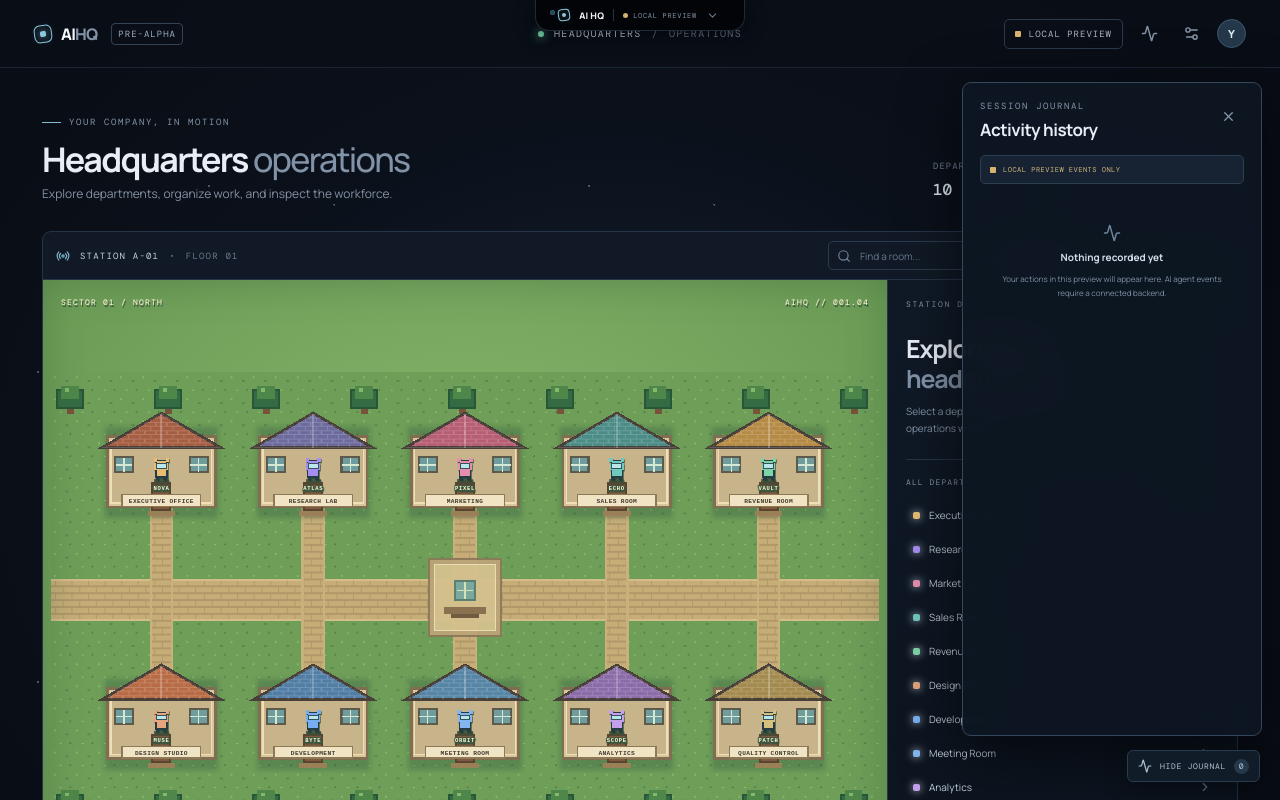
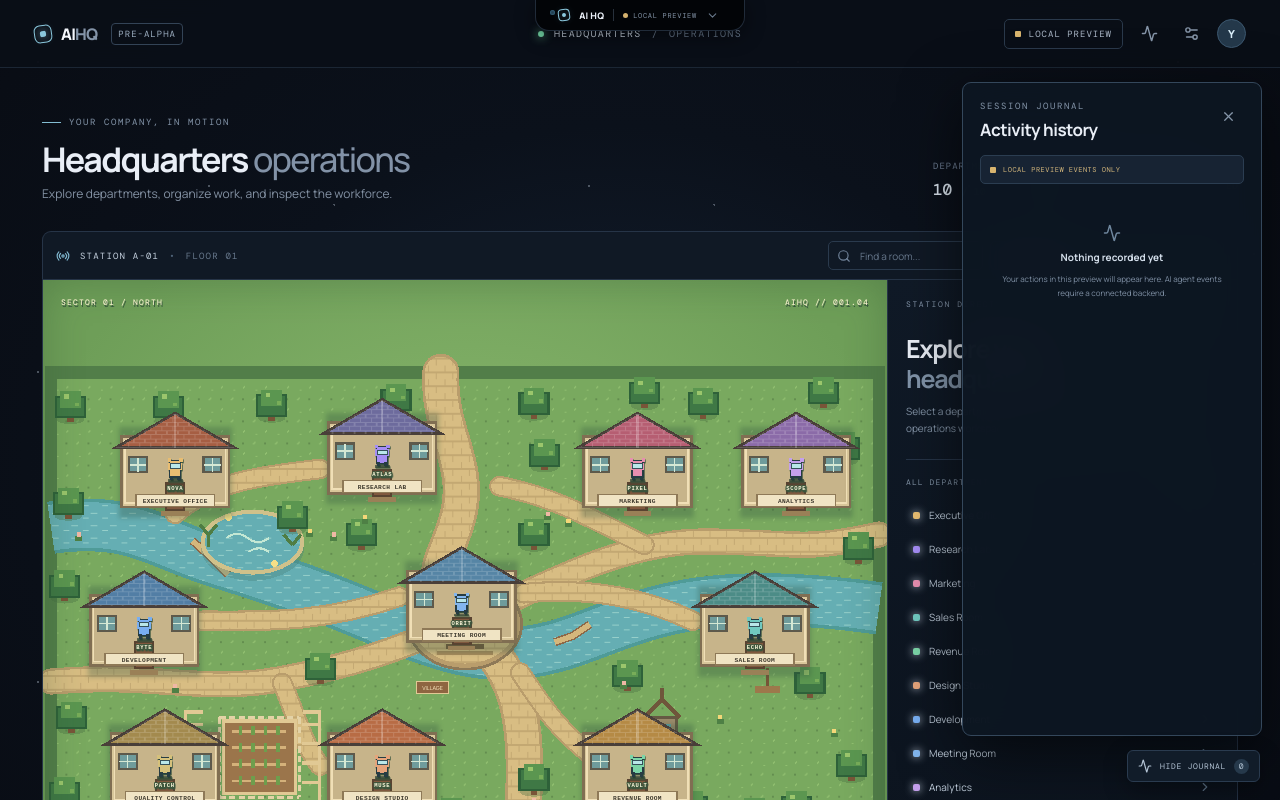
Before and after one commit to yazoniplay/ai-agents-visual-HQ, a React (Vite) app: page / in a window 1280 px wide. Shown: the top 800 px of the page. Built offline with nearby package versions, Linux system fonts and the light colour scheme.

Commit message:
Redesign map as an organic village landscape

```diff
--- a/src/App.tsx
+++ b/src/App.tsx
@@ -11,16 +11,16 @@ type Room = {
 };
 
 const rooms: Room[] = [
-  { id: "executive", name: "Executive Office", short: "EXECUTIVE", x: 70, y: 55, w: 180, h: 150, color: "#e8bd72", icon: "◆", department: "Leadership", description: "Company direction, priorities and high-level decisions.", crew: ["NOVA"] },
-  { id: "research", name: "Research Lab", short: "RESEARCH", x: 290, y: 55, w: 180, h: 150, color: "#a58df4", icon: "⌕", department: "Intelligence", description: "Market research, competitor intelligence and opportunity discovery.", crew: ["ATLAS"] },
-  { id: "marketing", name: "Marketing", short: "MARKETING", x: 510, y: 55, w: 180, h: 150, color: "#e78eaf", icon: "✳", department: "Growth", description: "Brand, campaigns, content and customer acquisition.", crew: ["PIXEL"] },
-  { id: "sales", name: "Sales Room", short: "SALES", x: 730, y: 55, w: 180, h: 150, color: "#70c9c0", icon: "↗", department: "Commercial", description: "Prospecting, pipeline management and customer relationships.", crew: ["ECHO"] },
-  { id: "revenue", name: "Revenue Room", short: "REVENUE", x: 950, y: 55, w: 180, h: 150, color: "#7bd5a7", icon: "＄", department: "Finance", description: "Pricing, revenue strategy, forecasting and financial performance.", crew: ["VAULT"] },
-  { id: "design", name: "Design Studio", short: "DESIGN", x: 70, y: 420, w: 180, h: 150, color: "#e5a47b", icon: "◈", department: "Creative", description: "Product interfaces, visual systems and creative direction.", crew: ["MUSE"] },
-  { id: "development", name: "Development", short: "DEVELOPMENT", x: 290, y: 420, w: 180, h: 150, color: "#78aef1", icon: "⌘", department: "Engineering", description: "Software architecture, implementation and technical delivery.", crew: ["BYTE"] },
-  { id: "meeting", name: "Meeting Room", short: "MEETING", x: 510, y: 420, w: 180, h: 150, color: "#83b6ee", icon: "◎", department: "Collaboration", description: "Cross-department discussions, reviews and company decisions.", crew: ["ORBIT"] },
-  { id: "analytics", name: "Analytics", short: "ANALYTICS", x: 730, y: 420, w: 180, h: 150, color: "#c4a0ec", icon: "▥", department: "Insights", description: "Metrics, experiments, reporting and performance analysis.", crew: ["SCOPE"] },
-  { id: "quality", name: "Quality Control", short: "QUALITY", x: 950, y: 420, w: 180, h: 150, color: "#d5c17b", icon: "✓", department: "Review", description: "Testing, review and quality gates before work is delivered.", crew: ["PATCH"] },
+  { id: "executive", name: "Executive Office", short: "EXECUTIVE", x: 90, y: 55, w: 180, h: 150, color: "#e8bd72", icon: "◆", department: "Leadership", description: "Company direction, priorities and high-level decisions.", crew: ["NOVA"] },
+  { id: "research", name: "Research Lab", short: "RESEARCH", x: 390, y: 35, w: 180, h: 150, color: "#a58df4", icon: "⌕", department: "Intelligence", description: "Market research, competitor intelligence and opportunity discovery.", crew: ["ATLAS"] },
+  { id: "marketing", name: "Marketing", short: "MARKETING", x: 760, y: 55, w: 180, h: 150, color: "#e78eaf", icon: "✳", department: "Growth", description: "Brand, campaigns, content and customer acquisition.", crew: ["PIXEL"] },
+  { id: "sales", name: "Sales Room", short: "SALES", x: 930, y: 285, w: 180, h: 150, color: "#70c9c0", icon: "↗", department: "Commercial", description: "Prospecting, pipeline management and customer relationships.", crew: ["ECHO"] },
+  { id: "revenue", name: "Revenue Room", short: "REVENUE", x: 760, y: 485, w: 180, h: 150, color: "#7bd5a7", icon: "＄", department: "Finance", description: "Pricing, revenue strategy, forecasting and financial performance.", crew: ["VAULT"] },
+  { id: "design", name: "Design Studio", short: "DESIGN", x: 390, y: 485, w: 180, h: 150, color: "#e5a47b", icon: "◈", department: "Creative", description: "Product interfaces, visual systems and creative direction.", crew: ["MUSE"] },
+  { id: "development", name: "Development", short: "DEVELOPMENT", x: 45, y: 285, w: 180, h: 150, color: "#78aef1", icon: "⌘", department: "Engineering", description: "Software architecture, implementation and technical delivery.", crew: ["BYTE"] },
+  { id: "meeting", name: "Meeting Room", short: "MEETING", x: 505, y: 250, w: 180, h: 150, color: "#83b6ee", icon: "◎", department: "Collaboration", description: "Cross-department discussions, reviews and company decisions.", crew: ["ORBIT"] },
+  { id: "analytics", name: "Analytics", short: "ANALYTICS", x: 990, y: 55, w: 180, h: 150, color: "#c4a0ec", icon: "▥", department: "Insights", description: "Metrics, experiments, reporting and performance analysis.", crew: ["SCOPE"] },
+  { id: "quality", name: "Quality Control", short: "QUALITY", x: 75, y: 485, w: 180, h: 150, color: "#d5c17b", icon: "✓", department: "Review", description: "Testing, review and quality gates before work is delivered.", crew: ["PATCH"] },
 ];
 
 const agents = [
@@ -135,21 +135,32 @@ function App() {
           <div className="map-canvas" style={{ transform: `scale(${zoom})` }}>
             <svg viewBox="0 0 1200 680" role="img" aria-label="Top-down pixel-art village headquarters with ten department buildings">
               <defs>
-                <pattern id="grass" width="32" height="32" patternUnits="userSpaceOnUse"><rect width="32" height="32" fill="#6e9e58"/><rect x="4" y="5" width="3" height="3" fill="#82b96b"/><rect x="21" y="11" width="4" height="3" fill="#5c884b"/><rect x="12" y="25" width="3" height="2" fill="#91c477"/><path d="M27 27l2-3" stroke="#507c45" strokeWidth="2"/></pattern>
-                <pattern id="pathTiles" width="24" height="20" patternUnits="userSpaceOnUse"><rect width="24" height="20" fill="#c6ad78"/><path d="M0 1H24M0 10H24M0 19H24M7 1V10M18 10V19" stroke="#a68d60" strokeWidth="1.5" opacity=".65"/></pattern>
+                <pattern id="grass" width="32" height="32" patternUnits="userSpaceOnUse"><rect width="32" height="32" fill="#79a95f"/><path d="M5 8l3-3m14 18l3-3M9 27l2-2" stroke="#91bf70" strokeWidth="2"/><rect x="21" y="6" width="3" height="3" fill="#638d4f"/></pattern>
+                <pattern id="pathTiles" width="24" height="20" patternUnits="userSpaceOnUse"><rect width="24" height="20" fill="#d8bd83"/><path d="M0 1H24M0 19H24M7 1V10M19 10V19" stroke="#b99c68" strokeWidth="1.5" opacity=".65"/></pattern>
                 <pattern id="roofTiles" width="16" height="12" patternUnits="userSpaceOnUse"><path d="M0 0H16M0 6H16M8 0V6M0 6V12" stroke="#ffffff" strokeOpacity=".16" strokeWidth="2"/></pattern>
                 <filter id="softShadow" x="-30%" y="-30%" width="160%" height="160%"><feGaussianBlur stdDeviation="4"/></filter>
+                <pattern id="water" width="28" height="18" patternUnits="userSpaceOnUse"><rect width="28" height="18" fill="#65aeb3"/><path d="M2 6h9m7 7h8" stroke="#a4d9d0" strokeWidth="2" opacity=".8"/></pattern>
               </defs>
               <rect width="1200" height="680" fill="url(#grass)"/>
-              <path d="M0 330H1200" stroke="#d5bd8a" strokeWidth="62"/><path d="M0 330H1200" stroke="url(#pathTiles)" strokeWidth="54"/>
-              <path d="M160 190V330M380 190V330M600 190V330M820 190V330M1040 190V330M160 330V435M380 330V435M600 330V435M820 330V435M1040 330V435" stroke="#c9b17c" strokeWidth="34" fill="none"/>
-              <path d="M160 190V330M380 190V330M600 190V330M820 190V330M1040 190V330M160 330V435M380 330V435M600 330V435M820 330V435M1040 330V435" stroke="url(#pathTiles)" strokeWidth="28" fill="none"/>
-              <g opacity=".95">
-                <rect x="548" y="270" width="104" height="112" fill="#bba477" stroke="#8d7958" strokeWidth="3"/><rect x="556" y="278" width="88" height="96" fill="#d4c18e" stroke="#eee0b7" strokeWidth="2"/>
-                <rect x="586" y="302" width="28" height="28" fill="#78a9a1" stroke="#547e72" strokeWidth="3"/><path d="M600 304V328M588 316H612" stroke="#d6e6b8" strokeWidth="2"/>
-                <rect x="570" y="340" width="60" height="10" fill="#876f4f"/><rect x="580" y="350" width="40" height="6" fill="#6d573e"/>
-              </g>
-              {Array.from({length:18},(_,i)=>{const x=28+(i%9)*142;const y=i<9?24:610;return <g key={i} className="pixel-tree" transform={`translate(${x} ${y})`}><rect x="-5" y="18" width="10" height="18" fill="#76533a"/><rect x="-19" y="2" width="38" height="26" fill="#356b43" stroke="#285638" strokeWidth="3"/><rect x="-13" y="-5" width="25" height="20" fill="#4f874b"/><rect x="-8" y="-1" width="6" height="5" fill="#83b96a"/></g>})}
+              <path d="M0 0H1200V680H0Z" fill="none" stroke="#527e49" strokeWidth="18"/>
+              <path d="M0 225C115 208 155 248 240 274S390 322 490 365S660 424 760 388S940 306 1200 342" fill="none" stroke="#4d9b9e" strokeWidth="76" opacity=".92"/>
+              <path d="M0 225C115 208 155 248 240 274S390 322 490 365S660 424 760 388S940 306 1200 342" fill="none" stroke="url(#water)" strokeWidth="66"/>
+              <path d="M205 244l30 27 22 22M730 391l26-9 25-17" stroke="#8c6848" strokeWidth="12" fill="none"/>
+              <path d="M205 244l30 27 22 22M730 391l26-9 25-17" stroke="#d4b77c" strokeWidth="8" fill="none"/>
+              <path d="M565 0C560 85 610 132 590 208S536 291 600 360S702 470 680 680" fill="none" stroke="#b99d6c" strokeWidth="54" strokeLinecap="round"/>
+              <path d="M565 0C560 85 610 132 590 208S536 291 600 360S702 470 680 680" fill="none" stroke="url(#pathTiles)" strokeWidth="46" strokeLinecap="round"/>
+              <path d="M0 448C140 435 222 465 330 445S500 402 600 360S820 244 950 245S1090 260 1200 235" fill="none" stroke="#b99d6c" strokeWidth="38" strokeLinecap="round"/>
+              <path d="M0 448C140 435 222 465 330 445S500 402 600 360S820 244 950 245S1090 260 1200 235" fill="none" stroke="url(#pathTiles)" strokeWidth="31" strokeLinecap="round"/>
+              <path d="M180 205C230 160 300 150 390 140M650 165C730 180 790 215 860 250M680 435C710 480 735 520 790 560M335 450C355 495 365 540 390 570M220 360C300 360 390 365 505 325M685 320C790 310 865 330 930 360" fill="none" stroke="#b99d6c" strokeWidth="30" strokeLinecap="round"/>
+              <path d="M180 205C230 160 300 150 390 140M650 165C730 180 790 215 860 250M680 435C710 480 735 520 790 560M335 450C355 495 365 540 390 570M220 360C300 360 390 365 505 325M685 320C790 310 865 330 930 360" fill="none" stroke="url(#pathTiles)" strokeWidth="24" strokeLinecap="round"/>
+              <g className="village-plaza"><ellipse cx="600" cy="365" rx="82" ry="65" fill="#b99d6c" stroke="#8e7957" strokeWidth="4"/><ellipse cx="600" cy="365" rx="74" ry="57" fill="url(#pathTiles)"/><rect x="581" y="336" width="38" height="54" fill="#8e7652" stroke="#715d42" strokeWidth="3"/><rect x="586" y="330" width="28" height="12" fill="#c8b17e" stroke="#806a4b" strokeWidth="2"/><path d="M600 333V365M586 350H614" stroke="#e8d9ac" strokeWidth="3"/><rect x="573" y="393" width="54" height="8" fill="#795d3e"/><rect x="560" y="404" width="80" height="6" fill="#a88b5b"/></g>
+              <g className="village-pond"><ellipse cx="292" cy="254" rx="75" ry="48" fill="#477f79" opacity=".35"/><ellipse cx="292" cy="246" rx="72" ry="44" fill="url(#water)" stroke="#d0c18a" strokeWidth="6"/><path d="M254 240q16-12 31 0t31 0M286 260q16-10 30 0" fill="none" stroke="#c4e8d4" strokeWidth="3"/><path d="M228 235l-12-14m12 14l13-14m-13 14v18M350 250l12-15m-12 15l-13-15" stroke="#4f7d43" strokeWidth="5"/><circle cx="257" cy="210" r="5" fill="#f5df87"/><circle cx="324" cy="277" r="5" fill="#f5df87"/></g>
+              <g className="village-garden"><rect x="250" y="505" width="104" height="105" fill="#9b754b" stroke="#e1c994" strokeWidth="5"/><path d="M263 520H341M263 544H341M263 568H341M263 592H341" stroke="#d4b17a" strokeWidth="4"/><path d="M275 513v13m18-13v13m18-13v13m18-13v13m-54 11v13m18-13v13m18-13v13m18-13v13m-54 11v13m18-13v13m18-13v13m18-13v13m-54 11v13m18-13v13m18-13v13m18-13v13" stroke="#6e9e4d" strokeWidth="5"/><path d="M244 500V616M360 500V616M244 500H360M244 616H360" stroke="#e3d2a6" strokeWidth="4" strokeDasharray="9 5"/></g>
+              <g className="village-well"><rect x="865" y="500" width="42" height="34" fill="#9b8b6a" stroke="#665943" strokeWidth="4"/><path d="M860 500l26-26 26 26M886 475v-17" fill="none" stroke="#6f563b" strokeWidth="6"/><rect x="874" y="510" width="24" height="17" fill="#5c9da0"/></g>
+              <g className="village-fence" stroke="#e1c994" strokeWidth="5" fill="none"><path d="M220 492h-25v132h25M365 492h24v132h-24M195 510h25m-25 28h25m-25 28h25m-25 28h25m144-84h25m-25 28h25m-25 28h25m-25 28h25"/></g>
+              {Array.from({length:30},(_,i)=>{const spots=[[28,40],[320,38],[700,35],[945,35],[1170,245],[1160,560],[1020,630],[580,630],[20,600],[25,180],[350,200],[700,225],[860,20],[1120,20],[450,225],[450,620],[700,580],[1100,440],[30,490],[170,40],[1080,620],[930,620],[500,30],[170,640],[835,430],[390,420],[1150,100],[20,300],[715,110],[1030,370]][i];return <g key={i} className="pixel-tree" transform={"translate("+spots[0]+" "+spots[1]+")"}><ellipse cx="0" cy="28" rx="20" ry="7" fill="#456d40" opacity=".35"/><rect x="-5" y="10" width="10" height="22" fill="#795438"/><rect x="-21" y="-5" width="42" height="30" fill="#3f7845" stroke="#2e6139" strokeWidth="3"/><rect x="-15" y="-13" width="30" height="24" fill="#5b9650"/><rect x="-9" y="-8" width="7" height="6" fill="#9bc66c"/><rect x="7" y="4" width="6" height="5" fill="#78ad59"/></g>})}
+              <g className="village-flowerbeds">{[[375,230],[410,235],[455,210],[720,205],[750,215],[830,450],[970,500],[180,455],[370,640],[700,620],[1135,520],[40,235]].map(([x,y],i)=><g key={i} transform={"translate("+x+" "+y+")"}><rect x="-5" y="2" width="10" height="7" fill="#4e8045"/><rect x="-3" y="-3" width="6" height="6" fill={i%2?"#f0b8a5":"#f4d778"}/></g>)}</g>
+              <g className="village-signs"><rect x="530" y="448" width="46" height="17" fill="#8e6541" stroke="#e1c994" strokeWidth="2"/><text x="553" y="460" textAnchor="middle" fontSize="8" fill="#fff0c8">VILLAGE</text><rect x="1020" y="455" width="36" height="10" fill="#9d784b"/><path d="M1038 455v-26" stroke="#775537" strokeWidth="4"/></g>
               {rooms.map((room,index) => {
                 const roof=["#a65e43","#6d6b9d","#b65e72","#4c8c87","#b58a45","#b86c45","#527ea5","#5685a5","#8b6ba8","#a38a4e"][index];
                 return <g key={room.id} className={`room pixel-building ${selectedRoom===room.id?"room-active":""} ${search&&!visibleRooms.some(item=>item.id===room.id)?"room-dimmed":""}`} onClick={()=>focusRoom(room.id)} role="button" tabIndex={0} aria-label={`Open ${room.name}`} onKeyDown={event=>{if(event.key==="Enter"||event.key===" ")focusRoom(room.id);}}>
```
